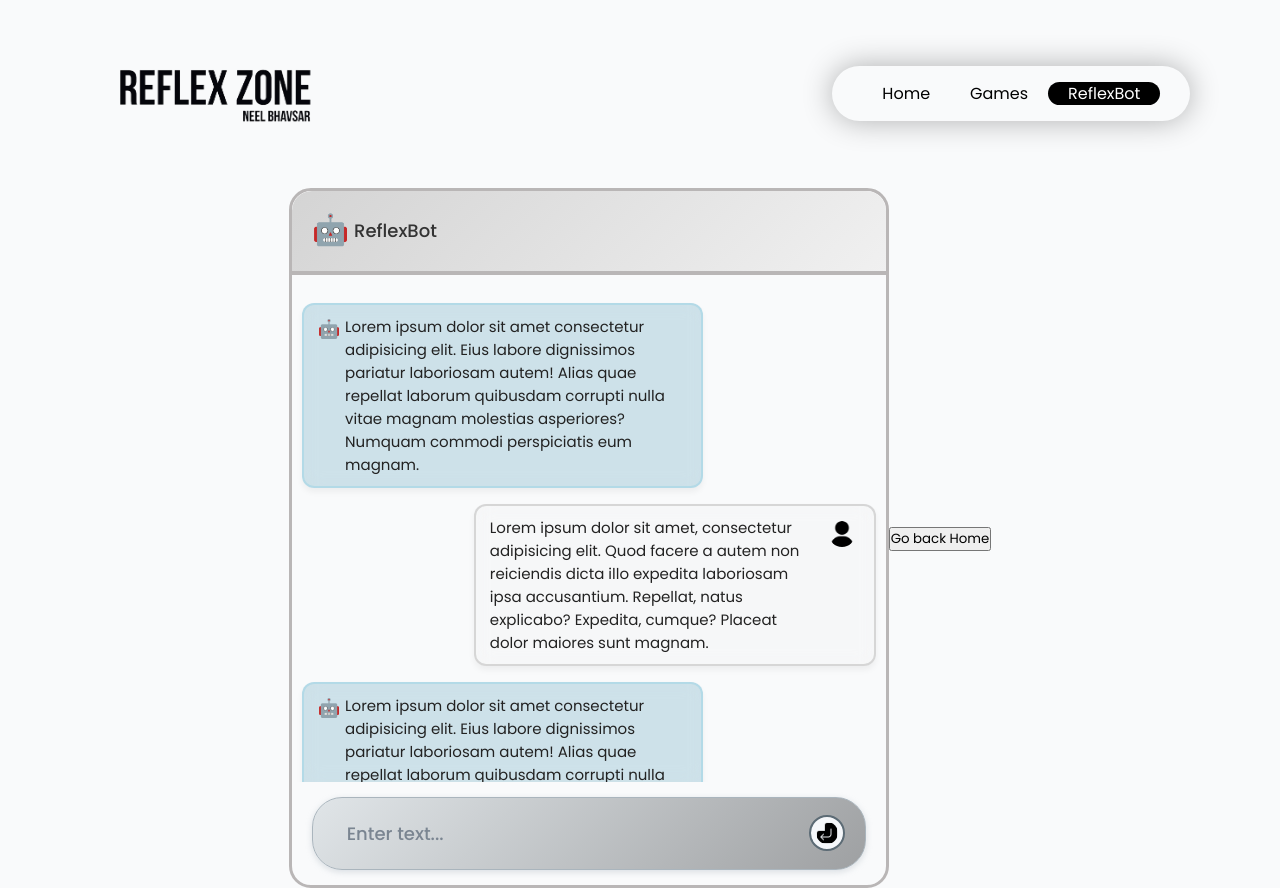
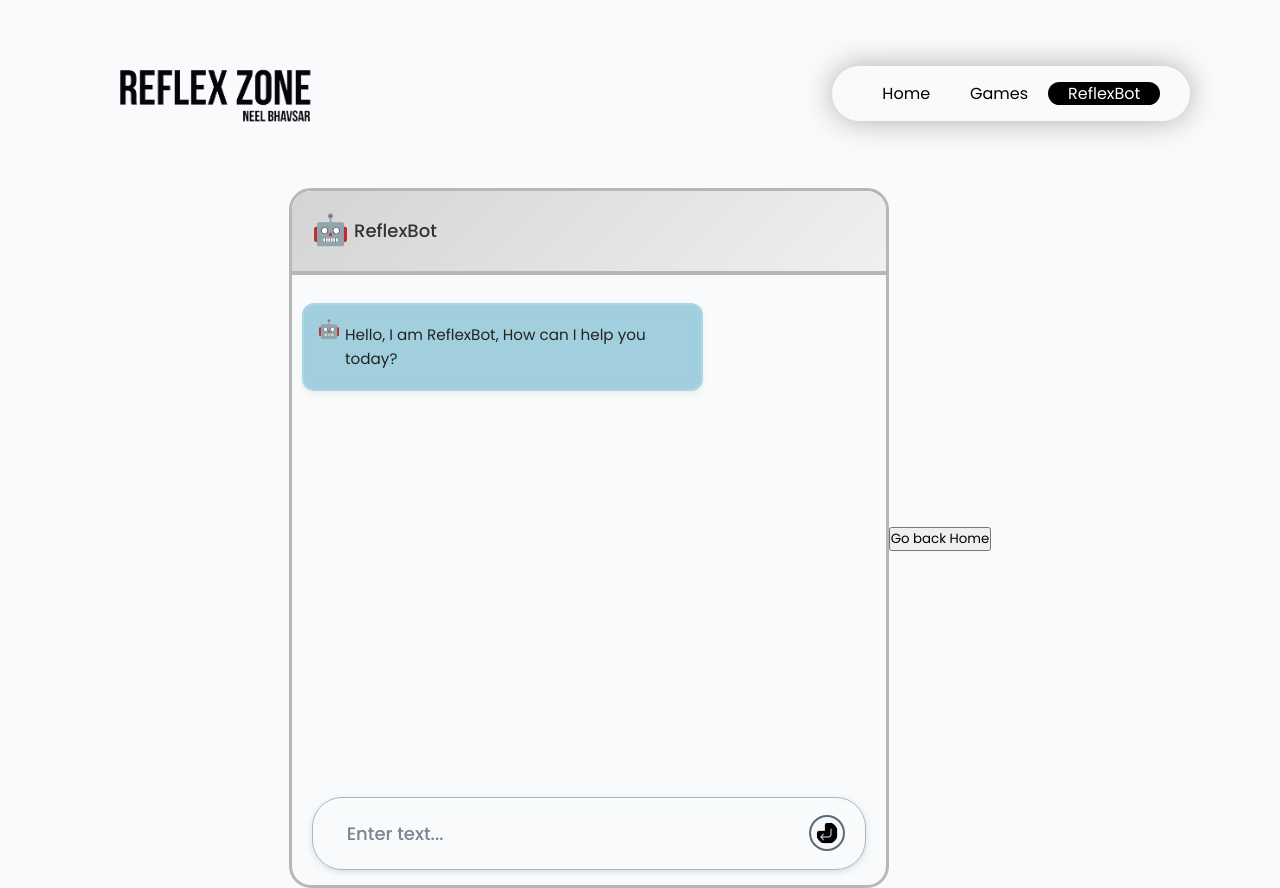
Before and after one commit to NeelBhavsar1/ReflexZone, a React (Vite) app: page /reflexzone/reflexbot in a window 1280 px wide. Built offline with nearby package versions, Linux system fonts and the light colour scheme.

Commit message:
updates to chat bot

```diff
--- a/package.json
+++ b/package.json
@@ -13,8 +13,10 @@
     "deploy": "gh-pages -d dist"
   },
   "dependencies": {
+    "axios": "^1.10.0",
     "react": "^19.1.0",
-    "react-dom": "^19.1.0"
+    "react-dom": "^19.1.0",
+    "react-markdown": "^10.1.0"
   },
   "devDependencies": {
     "@eslint/js": "^9.25.0",
--- a/src/index.css
+++ b/src/index.css
@@ -452,7 +452,7 @@ a {
   margin: 8px 0;
   align-self: flex-start;
   border-radius: 12px;
-  background: rgba(75, 153, 179, 0.25);
+  background: rgba(32, 142, 179, 0.4);
   backdrop-filter: blur(10px);
   -webkit-backdrop-filter: blur(10px);
   border: 2px solid rgba(173, 216, 230, 0.8);
@@ -470,6 +470,7 @@ a {
   display: flex;
   gap: 5px;
   text-align: left;
+  align-items: center;
 
   background: rgba(240, 240, 240, 0.25);
   border-radius: 12px;
@@ -507,8 +508,6 @@ a {
   width: calc(100% - 40px);
   margin: 15px auto;
   box-sizing: border-box;
-
-  background: linear-gradient(135deg, #e0e5e8, #9ea0a2);
   border: 1.5px solid #aab5bd;
   box-shadow: 0 2px 6px rgba(170, 181, 189, 0.4);
   backdrop-filter: saturate(180%) blur(8px);
@@ -518,7 +517,6 @@ a {
 }
 
 .chatbox-btm:hover {
-  background: linear-gradient(135deg, #d4dade, #b8c3ca);
   border-color: #8a95a1;
   box-shadow: 0 4px 12px rgba(138, 149, 161, 0.6);
 }
@@ -555,3 +553,31 @@ a {
   background-color: #d6e0eb;
   border-color: #3b4a57;
 }
+
+.markdown {
+  line-height: 1.6;
+  font-size: 0.95rem;
+}
+
+.markdown p {
+  margin: 8px 0;
+}
+
+.markdown ul {
+  padding-left: 1.5rem;
+  margin: 8px 0;
+}
+
+.markdown li {
+  margin-bottom: 6px;
+}
+
+.markdown strong {
+  font-weight: bold;
+  color: #1e1e1e;
+}
+
+.markdown em {
+  font-style: italic;
+  color: #444;
+}
--- a/src/pages/ReflexBot.jsx
+++ b/src/pages/ReflexBot.jsx
@@ -1,56 +1,81 @@
-import React from 'react'
-import { useNavigate } from 'react-router-dom'
-import user_icon from '../assets/user.png'
-import enter_key from '../assets/enter.png'
+import React, { useState } from 'react';
+import { useNavigate } from 'react-router-dom';
+import user_icon from '../assets/user.png';
+import enter_key from '../assets/enter.png';
+import { askGemini } from './gemeniApi';
+import { text } from 'framer-motion/client';
+import ReactMarkDown from 'react-markdown'
 
 const ReflexBot = () => {
+  const navigate = useNavigate();
+  const [message, setMessage] = useState([
+    {type: 'ai', text: 'Hello, I am ReflexBot, How can I help you today?'}
+  ]);
+  const [input, setInput] = useState('');
 
-    const navigate = useNavigate()
+  const handleSend = async () => {
+    if (!input.trim()) return;
+
+    const userMessage = { type: 'user', text: input };
+    setMessage((prev) => [...prev, userMessage]);
+    setInput('');
+
+    const gameInfo = 'This is an aim trainer, created to practise aim training and acuracy. There are currently 3 game modes right now: Clicks Per Second (CPS); Precision with 3 difficuly levels (easy, medium, hard); a reaction time test. ';
+    const creatorInfo = 'Created by Neel Bhavsar, a passionate gamer and aspiring front-end developer.';
+
+
+    const aiReply = await askGemini(input, gameInfo, creatorInfo);
+    const aiMessage = { type: 'ai', text: aiReply };
+
+    setMessage((prev) => [...prev, aiMessage]);
+  };
 
   return (
     <>
       <div className="chat-container">
         <div className="chatbox">
           <div className="chatbox-top">
-                <p className='robot-icon'>🤖</p>
+            <p className="robot-icon">🤖</p>
             <p>ReflexBot</p>
           </div>
+
           <div className="seperator"></div>
+
           <div className="chatbox-mid">
-                <div className="message-ai">
-                    <p className='ai-icon'>🤖</p>
-                    <p>Lorem ipsum dolor sit amet consectetur adipisicing elit. Eius labore dignissimos pariatur laboriosam autem! Alias quae repellat laborum quibusdam corrupti nulla vitae magnam molestias asperiores? Numquam commodi perspiciatis eum magnam.</p>
+            {message.map((msg, index) =>
+              msg.type === 'ai' ? (
+                <div className="message-ai" key={index}>
+                  <p className="ai-icon">🤖</p>
+                  <div className="markdown"><ReactMarkDown>{msg.text}</ReactMarkDown></div>
+
                 </div>
-                <div className="message-own">
-                    <p>Lorem ipsum dolor sit amet, consectetur adipisicing elit. Quod facere a autem non reiciendis dicta illo expedita laboriosam ipsa accusantium. Repellat, natus explicabo? Expedita, cumque? Placeat dolor maiores sunt magnam.</p>
-                    <img src={user_icon} alt="user-image" />
+              ) : (
+                <div className="message-own" key={index}>
+                  <p>{msg.text}</p>
+                  <img src={user_icon} alt="user icon" />
                 </div>
-                <div className="message-ai">
-                    <p className='ai-icon'>🤖</p>
-                    <p>Lorem ipsum dolor sit amet consectetur adipisicing elit. Eius labore dignissimos pariatur laboriosam autem! Alias quae repellat laborum quibusdam corrupti nulla vitae magnam molestias asperiores? Numquam commodi perspiciatis eum magnam.</p>
+              )
+            )}
           </div>
-                <div className="message-own">
-                    <p>Lorem ipsum dolor sit amet, consectetur adipisicing elit. Quod facere a autem non reiciendis dicta illo expedita laboriosam ipsa accusantium. Repellat, natus explicabo? Expedita, cumque? Placeat dolor maiores sunt magnam.</p>
-                    <img src={user_icon} alt="user-image" />
+
+          <div className="chatbox-btm">
+            <input
+              type="text"
+              placeholder="Enter text..."
+              value={input}
+              onChange={(e) => setInput(e.target.value)}
+              onKeyDown={(e) => e.key === 'Enter' && handleSend()}
+            />
+            <img src={enter_key} alt="submit-icon" onClick={handleSend} />
           </div>
         </div>
-            <div className="chatbox-btm">
-                <input type="text" placeholder='Enter text...'/>
-                <img src={enter_key} alt="submit-icon" />
       </div>
 
-
-        </div>
-
-
-
-
-    </div>
       <div className="homebtn">
         <button onClick={() => navigate('/')}>Go back Home</button>
       </div>
     </>
-  )
-}
+  );
+};
 
-export default ReflexBot
+export default ReflexBot;
--- /dev/null
+++ b/src/pages/gemeniApi.js
@@ -0,0 +1,42 @@
+export async function askGemini(userPrompt, gameInfo = '', creatorInfo = '') {
+  const GEMINI_URL = 'https://generativelanguage.googleapis.com/v1beta/models/gemini-2.0-flash:generateContent';
+  const API_KEY = 'insert api key';
+  const promptText = `
+You are ReflexBot, an expert reflex and aim training coach for FPS gamers.
+Game Info: ${gameInfo}
+Creator Info: ${creatorInfo}
+
+Give short, actionable advice, and be a bit motivational.
+Also respond to user questions appropriately, if they ask you how are you, reply with: "Good, thanks. What about yourself?".
+Always stay in character as a coach. When you submit your answer, make sure the text is as limited as possible but highly descriptive of what needs to be done.
+
+Now, here’s the question: "${userPrompt}"
+`;
+
+  try {
+    const response = await fetch(`${GEMINI_URL}?key=${API_KEY}`, {
+      method: 'POST',
+      headers: {
+        'Content-Type': 'application/json',
+      },
+      body: JSON.stringify({
+        contents: [
+          {
+            parts: [
+              {
+                text: promptText,
+              },
+            ],
+          },
+        ],
+      }),
+    });
+
+    const data = await response.json();
+    const text = data?.candidates?.[0]?.content?.parts?.[0]?.text;
+    return text || 'No response from Gemini.';
+  } catch (error) {
+    console.error('Gemini API Error:', error);
+    return 'Something went wrong when contacting Gemini.';
+  }
+}
```
Also changed, not shown: 1 other file (tests, documents, lock files or other folders). Lines whose indentation alone changed are shown as unchanged.
